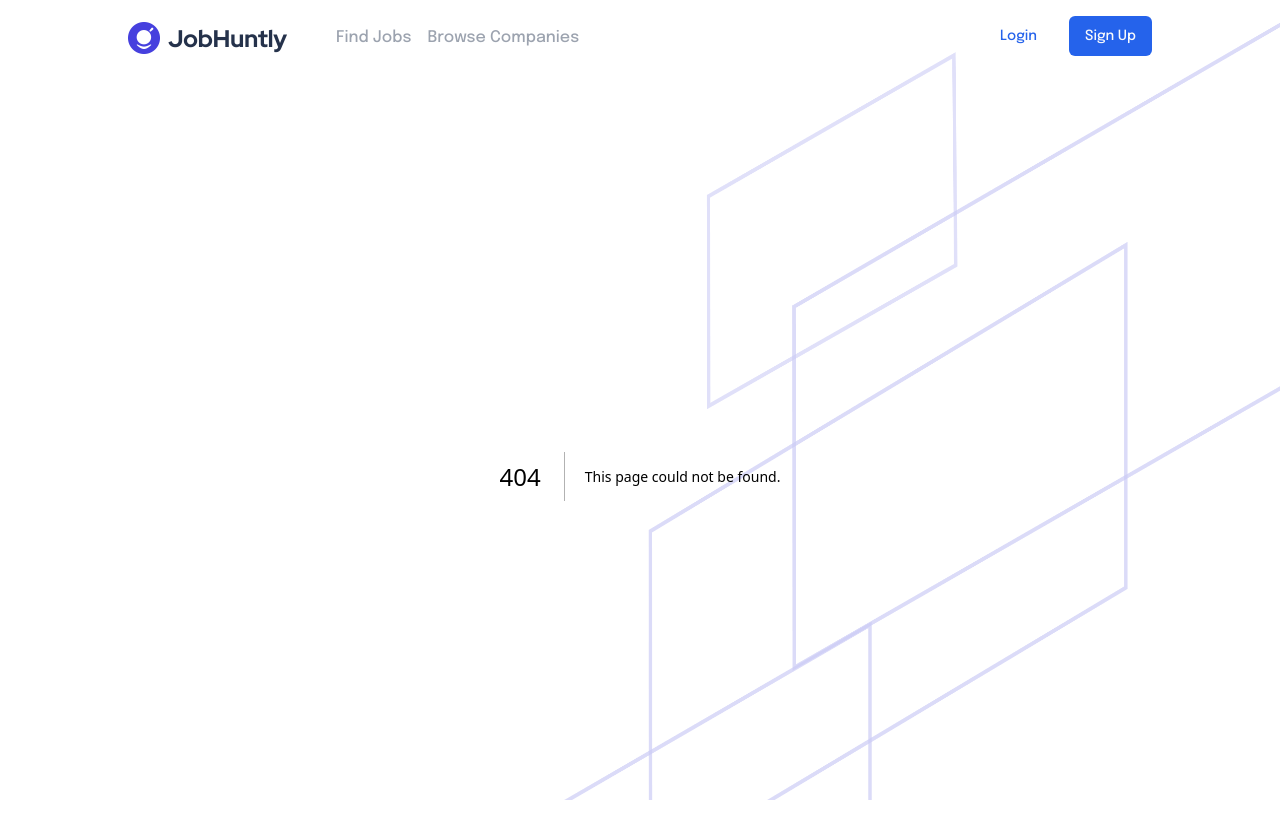
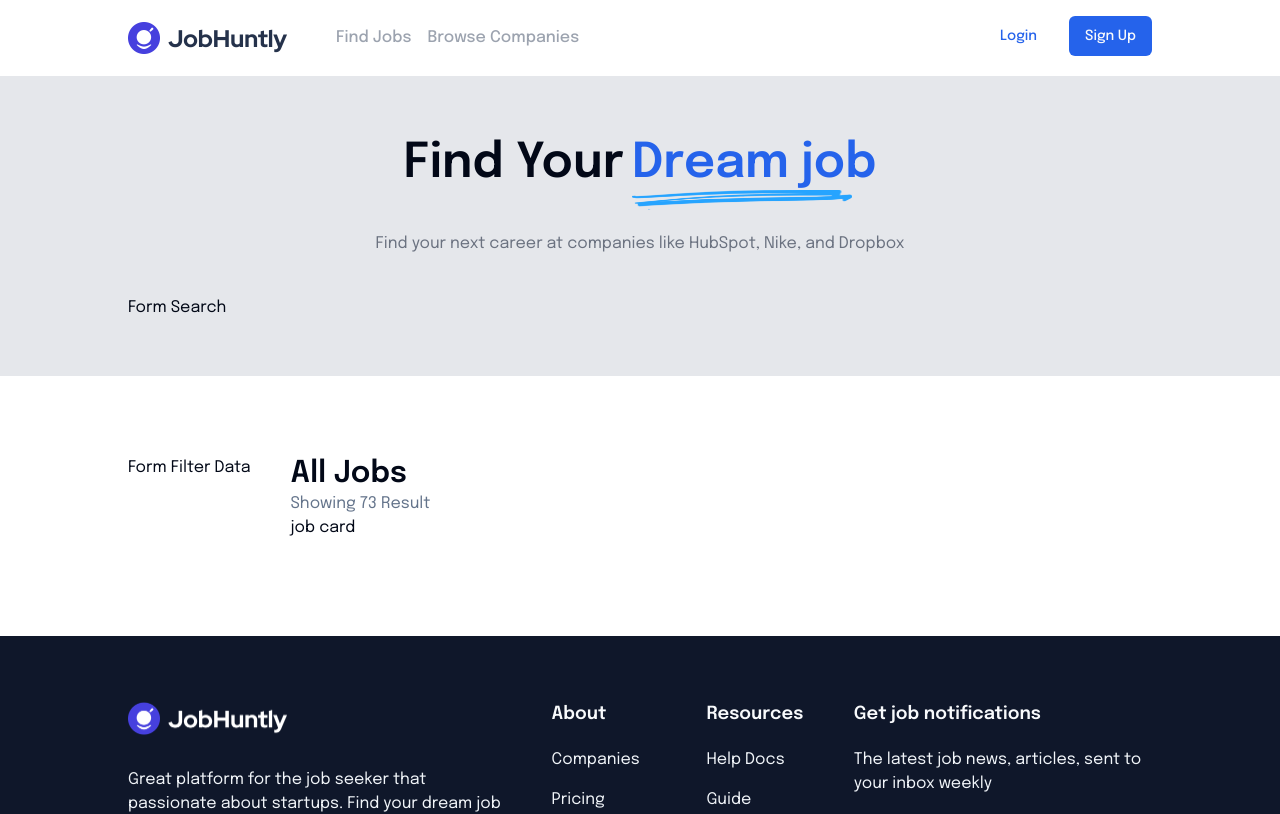
Before and after one commit to yusufhadi/job-hunt, a Next.js app: page /find-jobs in a window 1280 px wide. Before the commit this address had no page. Shown: the top 814 px of the page. Built offline with nearby package versions, Linux system fonts and the light colour scheme.

Commit message:
setup layout page find-jobs

```diff
--- /dev/null
+++ b/src/app/find-jobs/page.tsx
@@ -0,0 +1,6 @@
+import ExploreDataContainers from "@/containers/ExploreDataContainers";
+import React from "react";
+
+export default function FindJobspage() {
+  return <ExploreDataContainers />;
+}
--- a/src/app/layout.tsx
+++ b/src/app/layout.tsx
@@ -21,12 +21,7 @@ export default function RootLayout({
     <html lang="en">
       <body className={`${epilogue.className} relative overflow-x-hidden`}>
         <Navbar />
-        <main>
-          <div className="absolute w-2/3 h-screen top-0 right-0 -z-10">
-            <Image src="/images/pattern.png" alt="/images/pattern.png" fill />
-          </div>
-          {children}
-        </main>
+        <main>{children}</main>
         <Footer />
       </body>
     </html>
--- a/src/app/page.tsx
+++ b/src/app/page.tsx
@@ -4,9 +4,14 @@ import Clients from "@/components/organisms/Clients";
 import FeaturedJobs from "@/components/organisms/FeaturedJobs";
 import Hero from "@/components/organisms/Hero";
 import LatestJobs from "@/components/organisms/LatestJobs";
+import Image from "next/image";
 
 export default function Home() {
   return (
+    <>
+      <div className="absolute w-2/3 h-screen top-0 right-0 -z-10">
+        <Image src="/images/pattern.png" alt="/images/pattern.png" fill />
+      </div>
       <div className="px-32 mb-10">
         <Hero />
         <Clients />
@@ -15,5 +20,6 @@ export default function Home() {
         <FeaturedJobs />
         <LatestJobs />
       </div>
+    </>
   );
 }
--- /dev/null
+++ b/src/containers/ExploreDataContainers/index.tsx
@@ -0,0 +1,54 @@
+import Image from "next/image";
+import React, { FC } from "react";
+
+interface ExploreDataContainersProps {
+  formFilter?: any;
+  onSubmitFilter?: (val: any) => Promise<void>;
+  filterForms?: any;
+}
+
+const ExploreDataContainers: FC<ExploreDataContainersProps> = ({}) => {
+  return (
+    <>
+      <div className="bg-gray-200 px-32 pt-16 pb-14">
+        <div className="mb-10">
+          <div className="mx-auto mb-11 text-center flex justify-center gap-2">
+            <span className="text-5xl font-semibold">Find Your</span>
+            <div className="relative">
+              <span className="text-5xl font-semibold text-primary">
+                Dream job
+              </span>
+              <div className="absolute top-10 w-[220px] h-10">
+                <Image
+                  src="/images/pattern2.png"
+                  alt="/images/pattern2.png"
+                  fill
+                  objectFit="contain"
+                />
+              </div>
+            </div>
+          </div>
+          <div className="text-center text-gray-500">
+            Find your next career at companies like HubSpot, Nike, and Dropbox
+          </div>
+        </div>
+        <div>
+          <div>Form Search</div>
+        </div>
+      </div>
+      <div className="mt-20 mb-16 px-32 flex flex-row items-start gap-10">
+        <div>Form Filter Data</div>
+        <div className="w-4/5">
+          <div className="mb-8">
+            <div className="text-3xl font-semibold">All Jobs</div>
+            <div className="text-muted-foreground">Showing 73 Result</div>
+
+            <div>job card</div>
+          </div>
+        </div>
+      </div>
+    </>
+  );
+};
+
+export default ExploreDataContainers;
```
Lines whose indentation alone changed are shown as unchanged.
